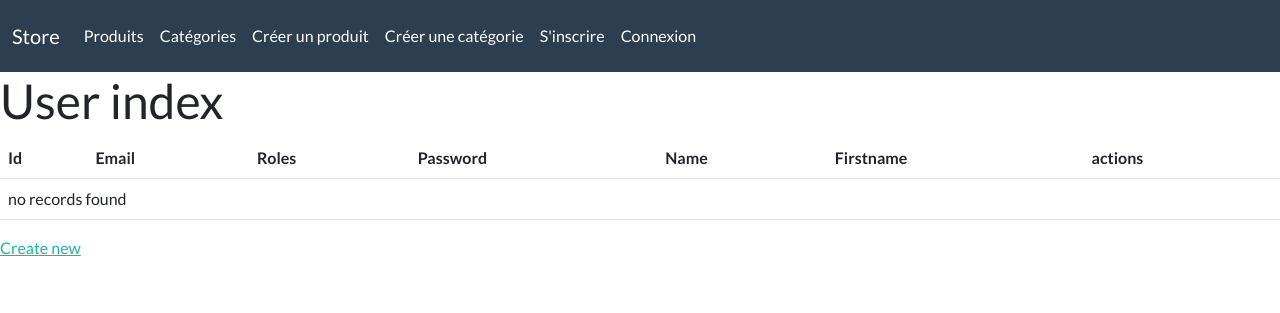
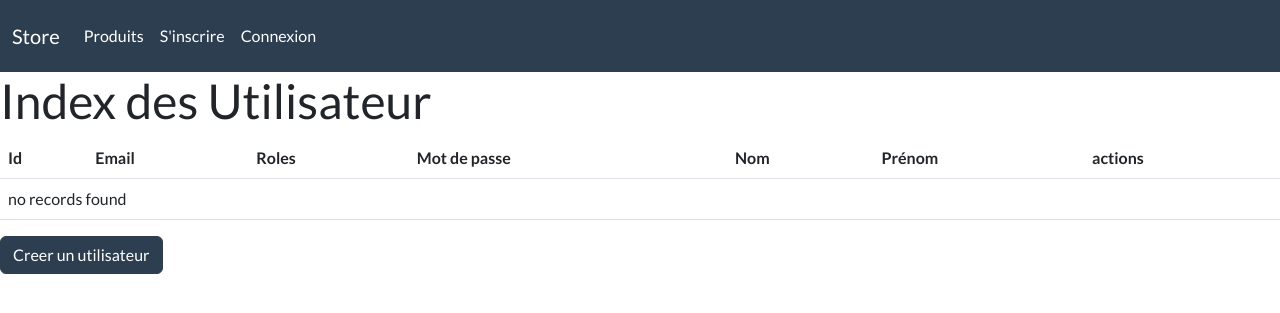
Before and after one commit to AmadTr/store, a Symfony app: template templates/user/index.html.twig in a window 1280 px wide. Shown: the top 313 px of the page. Run offline with Twig, Linux system fonts and the light colour scheme; the template is opened without the code that fills it, so the values that code supplies are empty; some libraries are stand-ins or nearby versions.

Commit message:
prod et cat

```diff
--- a/templates/base.html.twig
+++ b/templates/base.html.twig
@@ -24,16 +24,11 @@
                 <li class="nav-item">
                     <a class="nav-link" href="{{path('prods') }}">Produits</a>
                 </li>
-
+            {% if is_granted('ROLE_ADMIN') %}
                 <li class="nav-item">
                     <a class="nav-link" href="{{path('cats') }}">Catégories</a>
                 </li>
-                <li class="nav-item">
-                    <a class="nav-link" href="{{path('prod-new') }}">Créer un produit</a>
-                </li>
-                <li class="nav-item">
-                    <a class="nav-link" href="{{path('cat-new') }}">Créer une catégorie</a>
-                </li>
+            {% endif %}
         {% if app.user %}
             <li class="nav-item">
                 <a class="nav-link" href="{{path('app_logout') }}">Déconnexion</a>
@@ -47,6 +42,12 @@
             </li>
         {% endif %}
 
+        {% if is_granted('ROLE_ADMIN') %}
+          <li class="nav-item">
+            <a class="nav-link" href="{{path('app_user_index') }}">Panel Utilisateur</a>
+          </li>
+        {% endif %}
+
             </div>
             </div>
         </nav>
--- a/templates/user/_delete_form.html.twig
+++ b/templates/user/_delete_form.html.twig
@@ -1,4 +1,4 @@
 <form method="post" action="{{ path('app_user_delete', {'id': user.id}) }}" onsubmit="return confirm('Are you sure you want to delete this item?');">
     <input type="hidden" name="_token" value="{{ csrf_token('delete' ~ user.id) }}">
-    <button class="btn">Delete</button>
+    <button class="btn btn-danger">Effacer</button>
 </form>
--- a/templates/user/_form.html.twig
+++ b/templates/user/_form.html.twig
@@ -1,4 +1,4 @@
 {{ form_start(form) }}
     {{ form_widget(form) }}
-    <button class="btn">{{ button_label|default('Save') }}</button>
+    <button class="btn btn-primary">{{ button_label|default('Enregistrer') }}</button>
 {{ form_end(form) }}
--- a/templates/user/edit.html.twig
+++ b/templates/user/edit.html.twig
@@ -1,13 +1,13 @@
 {% extends 'base.html.twig' %}
 
-{% block title %}Edit User{% endblock %}
+{% block title %}Modifier un utilisateur{% endblock %}
 
 {% block body %}
-    <h1>Edit User</h1>
+    <h1>Modifier un utilisateur</h1>
 
     {{ include('user/_form.html.twig', {'button_label': 'Update'}) }}
 
-    <a href="{{ path('app_user_index') }}">back to list</a>
+    <a class="btn btn-primary" href="{{ path('app_user_index') }}">Retour a la liste</a>
 
     {{ include('user/_delete_form.html.twig') }}
 {% endblock %}
--- a/templates/user/index.html.twig
+++ b/templates/user/index.html.twig
@@ -1,9 +1,9 @@
 {% extends 'base.html.twig' %}
 
-{% block title %}User index{% endblock %}
+{% block title %}Utilisateur{% endblock %}
 
 {% block body %}
-    <h1>User index</h1>
+    <h1>Index des Utilisateur</h1>
 
     <table class="table">
         <thead>
@@ -11,9 +11,9 @@
                 <th>Id</th>
                 <th>Email</th>
                 <th>Roles</th>
-                <th>Password</th>
-                <th>Name</th>
-                <th>Firstname</th>
+                <th>Mot de passe</th>
+                <th>Nom</th>
+                <th>Prénom</th>
                 <th>actions</th>
             </tr>
         </thead>
@@ -27,8 +27,8 @@
                 <td>{{ user.name }}</td>
                 <td>{{ user.firstname }}</td>
                 <td>
-                    <a href="{{ path('app_user_show', {'id': user.id}) }}">show</a>
-                    <a href="{{ path('app_user_edit', {'id': user.id}) }}">edit</a>
+                    <a class="btn btn-success" href="{{ path('app_user_show', {'id': user.id}) }}">Voir</a>
+                    <a class="btn btn-warning" href="{{ path('app_user_edit', {'id': user.id}) }}">Modifier</a>
                 </td>
             </tr>
         {% else %}
@@ -39,5 +39,5 @@
         </tbody>
     </table>
 
-    <a href="{{ path('app_user_new') }}">Create new</a>
+    <a class="btn btn-primary" href="{{ path('app_user_new') }}">Creer un utilisateur</a>
 {% endblock %}
--- a/templates/user/new.html.twig
+++ b/templates/user/new.html.twig
@@ -1,11 +1,11 @@
 {% extends 'base.html.twig' %}
 
-{% block title %}New User{% endblock %}
+{% block title %}Créer un utilisateur{% endblock %}
 
 {% block body %}
-    <h1>Create new User</h1>
+    <h1>créer un utilisateur</h1>
 
     {{ include('user/_form.html.twig') }}
 
-    <a href="{{ path('app_user_index') }}">back to list</a>
+    <a class="btn btn-success"href="{{ path('app_user_index') }}">Retour a la liste</a>
 {% endblock %}
```
Also changed, not shown: templates/store/cat.html.twig (+7 -1 lines), templates/store/prod.html.twig (+13 -3 lines), templates/store/prodForm.html.twig (+4 -3 lines), templates/user/show.html.twig (+7 -7 lines), assets/styles/app.css (line endings or trailing spaces).
